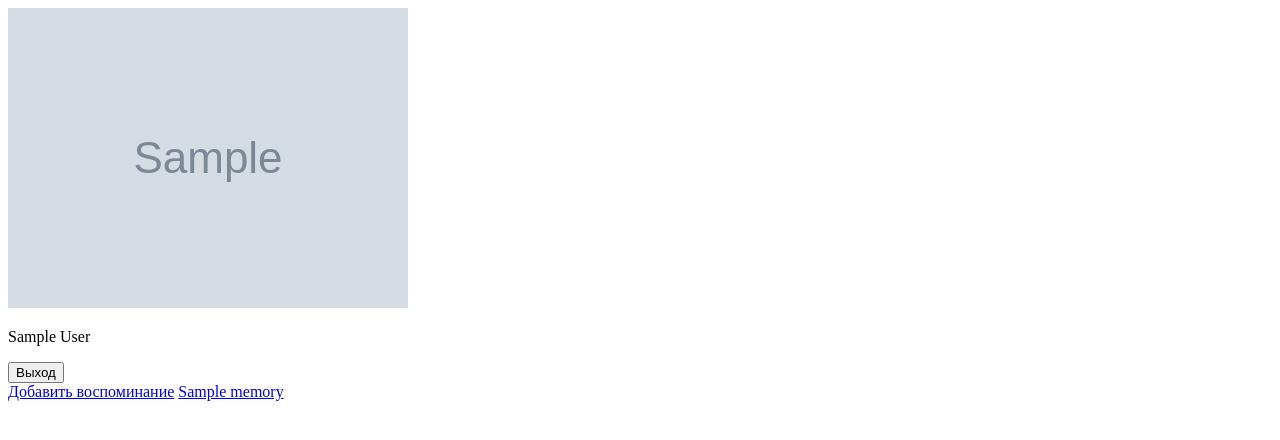
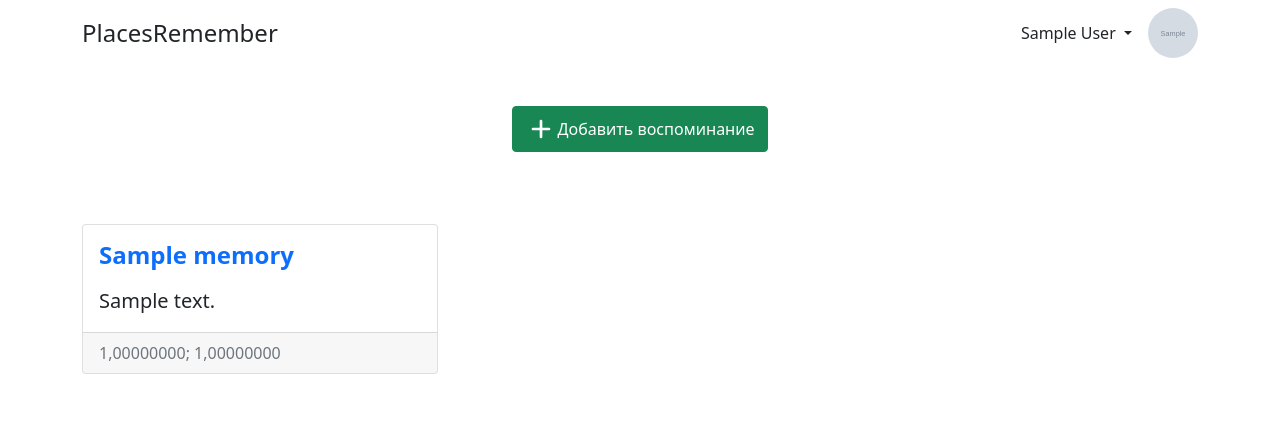
Before and after one commit to Artreko/PlacesRemember, a Django app: page / in a window 1280 px wide. Shown: the top 440 px of the page. Run offline with Django 5.2, Linux system fonts and the light colour scheme; a user stored in the database is signed in; tables that the repository leaves empty hold one stand-in row (values such as "Sample post"); grey boxes marked "Sample" are stand-in pictures.

Commit message:
Style templates with Bootstrap 5

```diff
--- a/app/settings.py
+++ b/app/settings.py
@@ -41,7 +41,6 @@ INSTALLED_APPS = [
     'django.contrib.sessions',
     'django.contrib.messages',
     'django.contrib.staticfiles',
-
     'vk_auth',
     'memories',
 ]
--- a/memories/forms.py
+++ b/memories/forms.py
@@ -7,6 +7,8 @@ class MemoryForm(forms.ModelForm):
         model = Memory
         exclude = ['user', 'slug']
         widgets = {
+            'name': forms.TextInput(attrs={'class': 'form-control'}),
+            'comment': forms.Textarea(attrs={'class': 'form-control'}),
             'latitude': forms.HiddenInput(),
             'longitude': forms.HiddenInput(),
         }
--- a/templates/base.html
+++ b/templates/base.html
@@ -4,11 +4,14 @@
 <head>
     <meta charset="UTF-8">
     <meta name="viewport" content="width=device-width, initial-scale=1.0">
-    <title>Document</title>
+    <title>PlacesRemember</title>
+    <link href="https://cdn.jsdelivr.net/npm/bootstrap@5.0.2/dist/css/bootstrap.min.css" rel="stylesheet" integrity="sha384-EVSTQN3/azprG1Anm3QDgpJLIm9Nao0Yz1ztcQTwFspd3yD65VohhpuuCOmLASjC" crossorigin="anonymous">
+    <script src="https://cdn.jsdelivr.net/npm/bootstrap@5.0.2/dist/js/bootstrap.bundle.min.js" integrity="sha384-MrcW6ZMFYlzcLA8Nl+NtUVF0sA7MsXsP1UyJoMp4YLEuNSfAP+JcXn/tWtIaxVXM" crossorigin="anonymous"></script>
     {% block head %}
     {% endblock head %}
 </head>
 <body>
+    {% include "header.html" %}
     {% block content %}
     {% endblock content %}
 </body>
--- /dev/null
+++ b/templates/header.html
@@ -0,0 +1,30 @@
+<div class="container">
+    <header class="d-flex flex-wrap align-items-center justify-content-center justify-content-lg-start my-2">
+        <a href="{% url 'home' %}" class="d-flex align-items-center  me-md-auto text-dark text-decoration-none">
+            <span class="fs-4">PlacesRemember</span>
+        </a>
+        {% if user.is_authenticated %}
+
+        <div class="dropdown">
+            <a href="#" class="d-block link-dark text-decoration-none dropdown-toggle" data-bs-toggle="dropdown" id="dropDownMenuName">
+                <span>{{ user.get_full_name }}</span>
+            </a>
+            <ul class="dropdown-menu">
+                <li>
+                    <a class="dropdown-item" href="{% url 'memory-create' %}">Добавить воспоминание</a>
+                </li>
+                <li><hr class="dropdown-divider"></li>
+                <li>
+                    <form action="{% url 'logout' %}" method="POST">
+                        {% csrf_token %}
+                        <button class="dropdown-item" type="submit">Выход</button>
+                    </form>
+                </li>
+            </ul>
+        </div>
+        <div class='ms-3'>
+            <img src="{{ user.profile_image }}" width="50" height="50" class="rounded-circle">
+        </div>
+        {% endif %}
+    </header>
+</div>
--- a/templates/home.html
+++ b/templates/home.html
@@ -2,19 +2,21 @@
 
 {% block content %}
 {% if user.is_authenticated %}
-        <img src="{{ user.profile_image}}">
-        <p>{{ user.get_full_name }}</p>
-        <form action="{% url 'logout' %}" method="POST">
-            {% csrf_token %}
-            <button type="submit">Выход</button>
-        </form>
-        <a href="{% url 'memory-create' %}">Добавить воспоминание</a>
-        {% for memory in memories %}
-        <a href="{{ memory.get_absolute_url }}"> {{ memory.name }} </p>
-        {% empty %}
-        <p>У вас нет ни одного воспоминания</p>
-        {% endfor %}
-    {% else %}
-    <a href="{% url 'vk-auth' %}">Войти с помощью VK</a>
+<div class="container">
+    {% if not memories %}
+    <p class="text-center fs-5 my-5">У вас нет ни одного воспоминания</p>
+    {% endif %}
+    <div class="d-flex justify-content-center my-5">
+        <a class="btn btn-success d-inline-flex align-items-center justify-content-center" href="{% url 'memory-create' %}">
+            <svg xmlns="http://www.w3.org/2000/svg" width="32px" height="32px" viewBox="0 0 24 24" fill="none">
+                <path d="M6 12H18M12 6V18" stroke="#fff" stroke-width="2" stroke-linecap="round" stroke-linejoin="round">
+            </svg>
+            <span>Добавить воспоминание</span>
+        </a>
+    </div>
+    {% include "memories/memories_list.html" %}
+</div>
+{% else %}
+    {% include "about.html" %}
 {%endif%}
 {% endblock content %}
--- /dev/null
+++ b/templates/memories/memories_list.html
@@ -0,0 +1,19 @@
+<div class="row row-cols-1 row-cols-md-3 g-4 my-5">
+    {% for memory in memories %}
+    <div class="col">
+        <div class="card h-100">
+            <div class="card-body">
+                <h5 class="card-title fs-4 fw-bold mb-3">
+                    <a class="text-decoration-none" href="{{ memory.get_absolute_url }}">
+                        {{ memory.name }}
+                    </a>
+                </h5>
+                <p class="card-text text-wrap fs-5 mb-0">{{ memory.comment|truncatechars:125 }}</p>
+            </div>
+            <div class="card-footer">
+                <p class="fw-light text-secondary fs-6 mb-0">{{ memory.latitude|floatformat:8 }}; {{ memory.longitude|floatformat:8 }}</p>
+            </div>
+        </div>
+    </div>
+    {% endfor %}
+</div>
```
Also changed, not shown: templates/about.html (added, +20 -0 lines), templates/memories/memory_create_or_update.html (+11 -7 lines).
